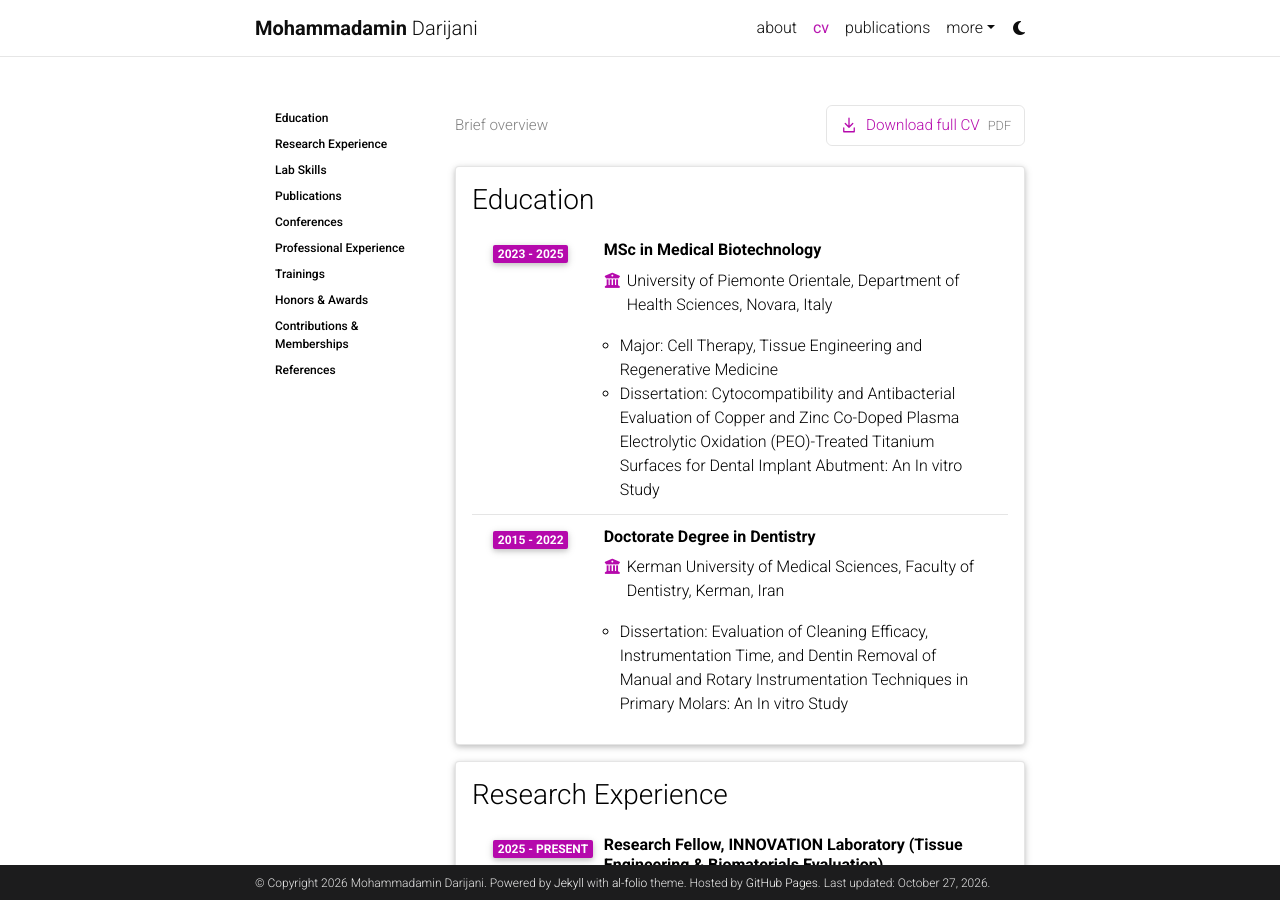
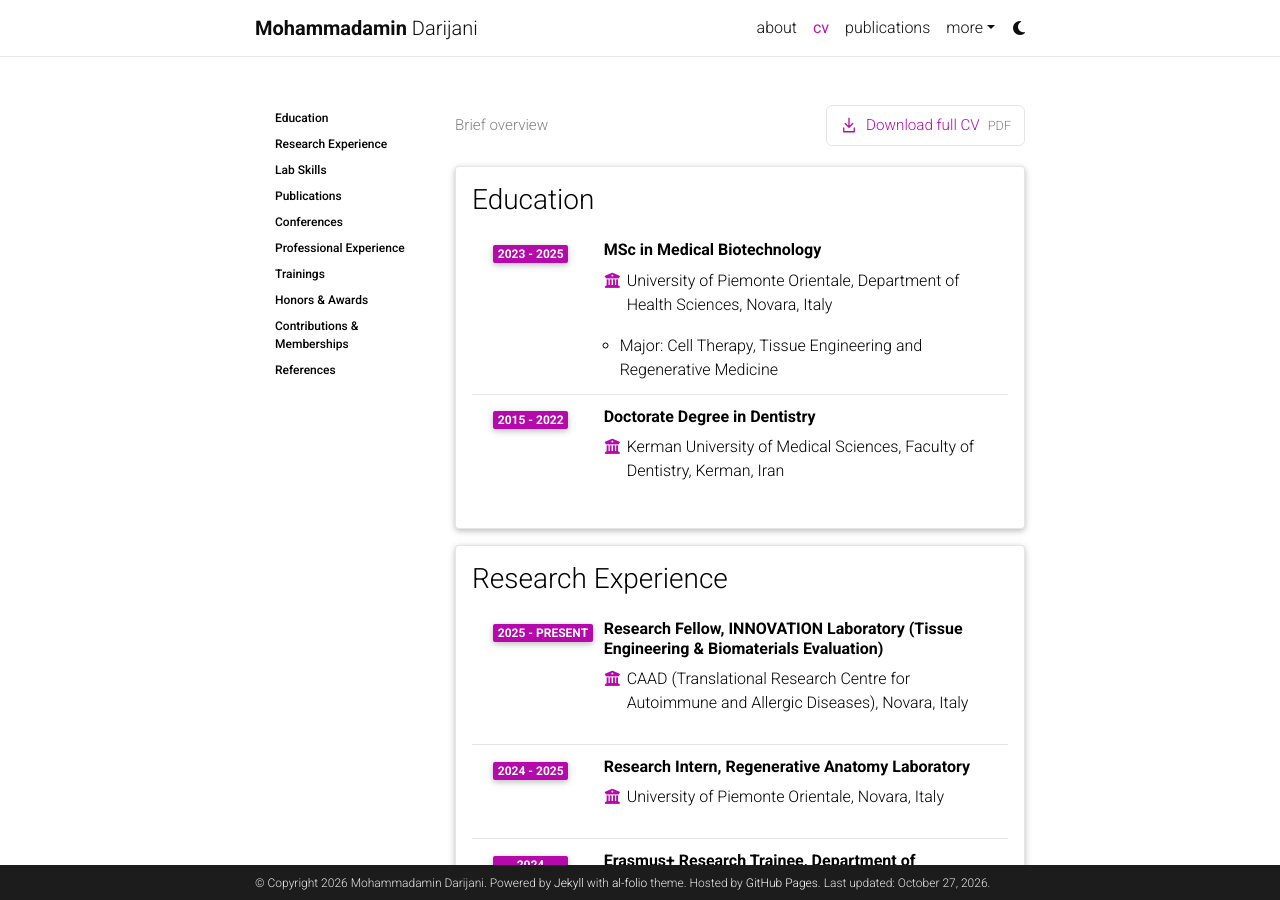
Before and after one commit to amindarijani/amindarijani.github.io, a Jekyll site: the page built from _pages/cv.md, in a window 1280 px wide and 900 px high. Built offline with Jekyll 4.4.1, drawn with Linux system fonts in a browser that asks for light colours; comment, search, counter and statistics services are not loaded; a style sheet for code colours, icons or effects is not loaded.

Commit message:
Update cv.yml

```diff
--- a/_data/cv.yml
+++ b/_data/cv.yml
@@ -6,12 +6,10 @@
       year: 2023 - 2025
       description:
         - "Major: Cell Therapy, Tissue Engineering and Regenerative Medicine"
-        - "Dissertation: Cytocompatibility and Antibacterial Evaluation of Copper and Zinc Co-Doped Plasma Electrolytic Oxidation (PEO)-Treated Titanium Surfaces for Dental Implant Abutment: An In vitro Study"
     - title: Doctorate Degree in Dentistry
       institution: Kerman University of Medical Sciences, Faculty of Dentistry, Kerman, Iran
       year: 2015 - 2022
       description:
-        - "Dissertation: Evaluation of Cleaning Efficacy, Instrumentation Time, and Dentin Removal of Manual and Rotary Instrumentation Techniques in Primary Molars: An In vitro Study"
 
 - title: Research Experience
   type: time_table
```
